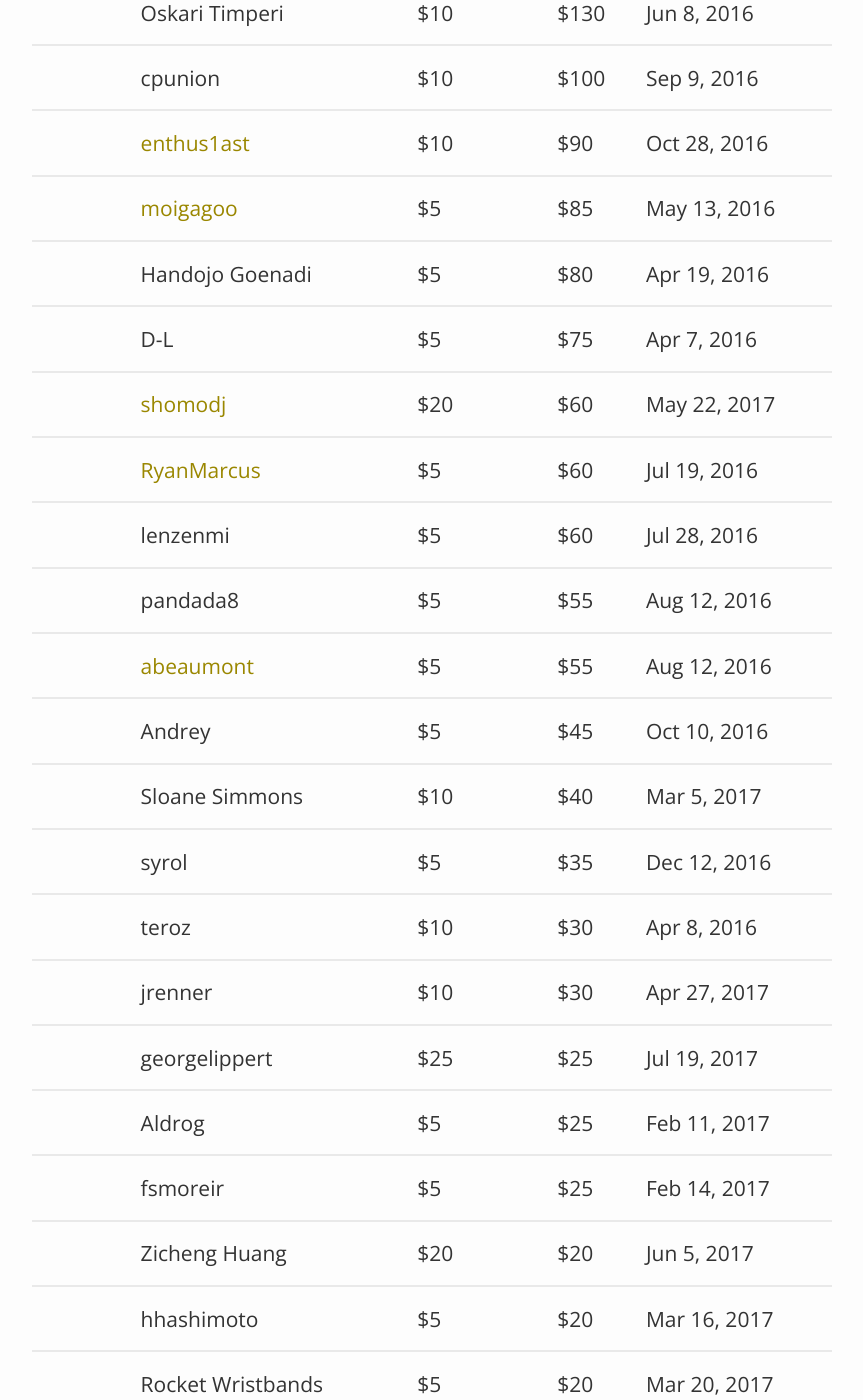
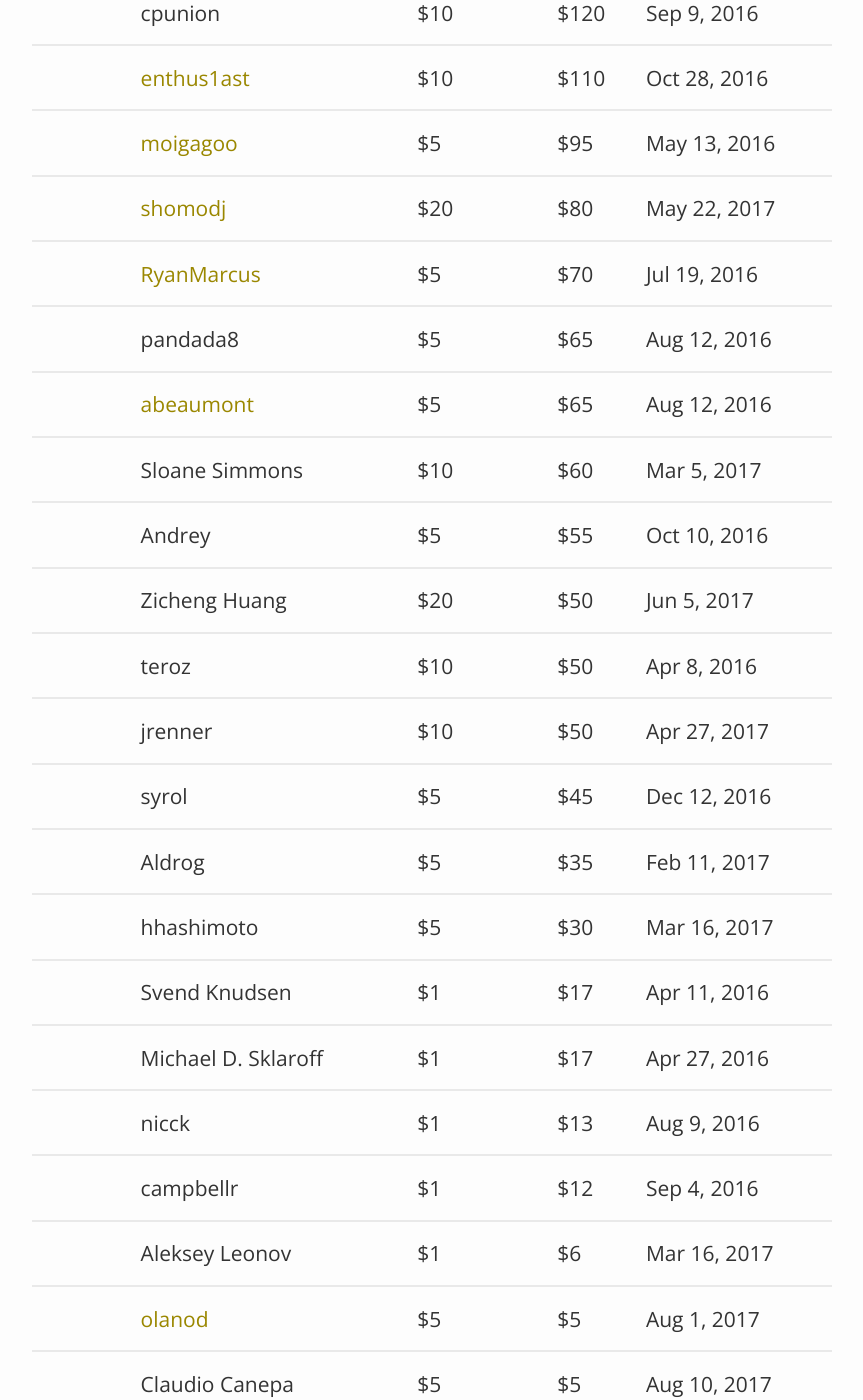
Before and after one commit to nim-lang/website, a Jekyll site: the page built from jekyll/sponsors.html, in a window 1280 px wide and 1400 px high, scrolled down 1900 px. Shown: the whole window, without its empty margins (208-1071 px from the left). Built offline with Jekyll 4.4.1, drawn with Linux system fonts in a browser that asks for light colours; some of the changed text lies outside the part shown.

Commit message:
Regenerate sponsors.

```diff
--- a/jekyll/_data/inactive_sponsors.csv
+++ b/jekyll/_data/inactive_sponsors.csv
@@ -8,6 +8,7 @@
 ,linkmonitor,,0,280,"Jan 28, 2016",0
 ,xxlabaza,,0,170,"Jun 17, 2016",0
 ,WilRubin,,0,150,"Aug 11, 2015",0
+,"pyloor ",,0,150,"May 16, 2016",0
 ,devted,,0,150,"Oct 19, 2016",0
 ,avsej,,0,110,"Jun 10, 2016",0
 ,"Benny Luypaert",,0,100,"Apr 10, 2016",0
@@ -16,10 +17,13 @@
 ,PhilipWitte,,0,100,"Aug 5, 2016",0
 ,skunkiferous,,0,100,"Oct 2, 2016",0
 ,"Jonathan Arnett",,0,90,"May 20, 2016",0
+,"Handojo Goenadi",,0,85,"Apr 19, 2016",0
+,D-L,,0,80,"Apr 7, 2016",0
 ,Boxifier,,0,75,"Apr 12, 2016",0
 ,iolloyd,,0,75,"Apr 29, 2016",0
 ,swalf,,0,75,"May 9, 2016",0
 ,btbytes,,0,70,"Apr 6, 2016",0
+,lenzenmi,,0,70,"Jul 28, 2016",0
 ,"Christian Bagley",,0,70,"Nov 3, 2016",0
 ,tekknolagi,,0,55,"Feb 15, 2017",0
 ,rb01,,0,50,"May 4, 2016",0
@@ -32,15 +36,19 @@
 ,"Matthew Baulch",,0,40,"Jun 7, 2016",0
 ,"Matthew Newton",,0,35,"Apr 20, 2016",0
 ,martinbbjerregaard,,0,35,"Jun 9, 2016",0
+,fsmoreir,,0,35,"Feb 14, 2017",0
 ,opqx,,0,35,"Feb 23, 2017",0
 ,RationalG,,0,30,"Jun 17, 2016",0
 ,benbve,,0,30,"Jul 12, 2016",0
 ,multikatt,,0,30,"Nov 2, 2016",0
 ,zefciu,,0,30,"Dec 29, 2016",0
 ,"Mike Seidle",,0,30,"Apr 21, 2017",0
+,soapify.ch,,0,26,"Jul 30, 2017",0
 ,"Landon Bass",,0,25,"Jun 7, 2016",0
 ,jimrichards,,0,25,"Jun 8, 2016",0
 ,jjzazuet,,0,25,"Jul 10, 2016",0
+,"Rocket Wristbands",,0,25,"Mar 20, 2017",0
+,georgelippert,,0,25,"Jul 19, 2017",0
 ,Hardesty-Ingraham,,0,22,"Jun 29, 2017",0
 ,kteza1,,0,20,"Jun 10, 2016",0
 ,tomkeus,,0,20,"Sep 4, 2016",0
@@ -50,8 +58,8 @@
 ,"Eric Raible",,0,20,"Dec 23, 2016",0
 ,cnygaard,,0,20,"Jan 17, 2017",0
 ,hellcoderz,,0,20,"Jan 24, 2017",0
+,ricardorego,,0,20,"Jun 17, 2017",0
 ,mirek,,0,15,"Apr 9, 2016",0
 ,DateinAsia,,0,15,"Jul 30, 2016",0
-,rickc,,0,15,"Jul 31, 2016",0
 ,"Nymf Music Production",,0,12,"May 29, 2017",0
 ,"邬 博宇",,0,1,"Jun 27, 2017",0
--- a/jekyll/_data/sponsors.csv
+++ b/jekyll/_data/sponsors.csv
@@ -1,44 +1,38 @@
 logo,name,url,this_month,all_time,since,level
-/assets/bountysource/secondspectrum.png,"Second Spectrum",https://secondspectrum.com,250,3500,"May 5, 2016",250
-/assets/bountysource/xored.svg,"Xored Software, Inc.",http://www.xored.com,250,3250,"Jun 20, 2016",250
-"https://cloudinary-a.akamaihd.net/bountysource/image/gravatar/d_noaoqqwxegvmulwus0un.png,c_pad,w_400,h_400,b_white/2969bb7ed867ad934f35b1016d268ae1",Varriount,,251,2004,"Nov 18, 2016",0
-"https://cloudinary-a.akamaihd.net/bountysource/image/gravatar/d_noaoqqwxegvmulwus0un.png,c_pad,w_400,h_400,b_white/76f32887349c9663e8d764f814fafd72",zacharycarter,http://zacharycarter.github.io/,150,750,"Feb 26, 2017",150
-,flyx,http://flyx.org,35,525,"Apr 7, 2016",75
+/assets/bountysource/secondspectrum.png,"Second Spectrum",https://secondspectrum.com,250,4000,"May 5, 2016",250
+/assets/bountysource/xored.svg,"Xored Software, Inc.",http://www.xored.com,250,3750,"Jun 20, 2016",250
+"https://cloudinary-a.akamaihd.net/bountysource/image/gravatar/d_noaoqqwxegvmulwus0un.png,c_pad,w_400,h_400,b_white/2969bb7ed867ad934f35b1016d268ae1",Varriount,,251,2506,"Nov 18, 2016",0
+"https://cloudinary-a.akamaihd.net/bountysource/image/gravatar/d_noaoqqwxegvmulwus0un.png,c_pad,w_400,h_400,b_white/76f32887349c9663e8d764f814fafd72",zacharycarter,http://zacharycarter.github.io/,150,1050,"Feb 26, 2017",150
+,flyx,http://flyx.org,35,595,"Apr 7, 2016",75
 ,"Digital Ocean",,40,480,"Jan 11, 2017",75
-,endragor,,25,375,"Apr 7, 2016",25
-,FedericoCeratto,,25,375,"Apr 7, 2016",25
-,"Adrian Veith",,25,375,"Apr 20, 2016",25
-,euantorano,https://www.euantorano.co.uk,25,325,"Jun 7, 2016",25
-"https://cloudinary-a.akamaihd.net/bountysource/image/upload/d_noaoqqwxegvmulwus0un.png,c_pad,w_400,h_400,b_white/noaoqqwxegvmulwus0un.png",cooldome,,75,225,"Apr 11, 2017",75
-,jcosborn,,25,200,"Nov 21, 2016",25
-,opendragon,http://www.opendragon.com,25,150,"Jan 18, 2017",25
-,"pyloor ",,15,150,"May 16, 2016",25
-,niebaopeng,,10,140,"Apr 15, 2016",10
-,"Oskari Timperi",,10,130,"Jun 8, 2016",10
-,cpunion,,10,100,"Sep 9, 2016",10
-,enthus1ast,http://code0.xyz/,10,90,"Oct 28, 2016",10
-,moigagoo,http://sloth-ci.com,5,85,"May 13, 2016",5
-,"Handojo Goenadi",,5,80,"Apr 19, 2016",5
-,D-L,,5,75,"Apr 7, 2016",5
-,shomodj,https://ie.linkedin.com/in/boris-shomodjvarac-51970879,20,60,"May 22, 2017",25
-,RyanMarcus,https://rmarcus.info,5,60,"Jul 19, 2016",5
-,lenzenmi,,5,60,"Jul 28, 2016",5
-,pandada8,,5,55,"Aug 12, 2016",5
-,abeaumont,http://alfredobeaumont.org/blog,5,55,"Aug 12, 2016",5
-,"Andrey ",,5,45,"Oct 10, 2016",5
-,"Sloane Simmons",,10,40,"Mar 5, 2017",10
-,syrol,,5,35,"Dec 12, 2016",5
-,teroz,,10,30,"Apr 8, 2016",10
-,jrenner,,10,30,"Apr 27, 2017",10
-,georgelippert,,25,25,"Jul 19, 2017",25
-,Aldrog,,5,25,"Feb 11, 2017",5
-,fsmoreir,,5,25,"Feb 14, 2017",5
-,"Zicheng Huang",,20,20,"Jun 5, 2017",25
-,hhashimoto,,5,20,"Mar 16, 2017",5
-,"Rocket Wristbands",,5,20,"Mar 20, 2017",5
-,"Svend Knudsen",,1,15,"Apr 11, 2016",1
-,"Michael D. Sklaroff",,1,15,"Apr 27, 2016",1
-,nicck,,1,11,"Aug 9, 2016",1
-,ricardorego,http://www.metropolisapi.com,10,10,"Jun 17, 2017",10
-,campbellr,,1,10,"Sep 4, 2016",1
-,"Aleksey Leonov",,1,4,"Mar 16, 2017",1
+,endragor,,25,425,"Apr 7, 2016",25
+,FedericoCeratto,,25,425,"Apr 7, 2016",25
+,"Adrian Veith",,25,425,"Apr 20, 2016",25
+"https://cloudinary-a.akamaihd.net/bountysource/image/upload/d_noaoqqwxegvmulwus0un.png,c_pad,w_400,h_400,b_white/noaoqqwxegvmulwus0un.png",cooldome,,75,375,"Apr 11, 2017",75
+,euantorano,https://www.euantorano.co.uk,25,375,"Jun 7, 2016",25
+,jcosborn,,25,250,"Nov 21, 2016",25
+,opendragon,http://www.opendragon.com,25,200,"Jan 18, 2017",25
+,niebaopeng,,10,160,"Apr 15, 2016",10
+,"Oskari Timperi",,10,150,"Jun 8, 2016",10
+,cpunion,,10,120,"Sep 9, 2016",10
+,enthus1ast,http://code0.xyz/,10,110,"Oct 28, 2016",10
+,moigagoo,http://sloth-ci.com,5,95,"May 13, 2016",5
+,shomodj,https://ie.linkedin.com/in/boris-shomodjvarac-51970879,20,80,"May 22, 2017",25
+,RyanMarcus,https://rmarcus.info,5,70,"Jul 19, 2016",5
+,pandada8,,5,65,"Aug 12, 2016",5
+,abeaumont,https://abeaumont.me,5,65,"Aug 12, 2016",5
+,"Sloane Simmons",,10,60,"Mar 5, 2017",10
+,"Andrey ",,5,55,"Oct 10, 2016",5
+,"Zicheng Huang",,20,50,"Jun 5, 2017",25
+,teroz,,10,50,"Apr 8, 2016",10
+,jrenner,,10,50,"Apr 27, 2017",10
+,syrol,,5,45,"Dec 12, 2016",5
+,Aldrog,,5,35,"Feb 11, 2017",5
+,hhashimoto,,5,30,"Mar 16, 2017",5
+,"Svend Knudsen",,1,17,"Apr 11, 2016",1
+,"Michael D. Sklaroff",,1,17,"Apr 27, 2016",1
+,nicck,,1,13,"Aug 9, 2016",1
+,campbellr,,1,12,"Sep 4, 2016",1
+,"Aleksey Leonov",,1,6,"Mar 16, 2017",1
+,olanod,https://www.codementor.io/olanod,5,5,"Aug 1, 2017",5
+,"Claudio Canepa",,5,5,"Aug 10, 2017",5
--- a/jekyll/_data/sponsors_meta.json
+++ b/jekyll/_data/sponsors_meta.json
@@ -1,3 +1,3 @@
 {
-  "last_update": "2017-07-29"
+  "last_update": "2017-09-07"
 }
```
